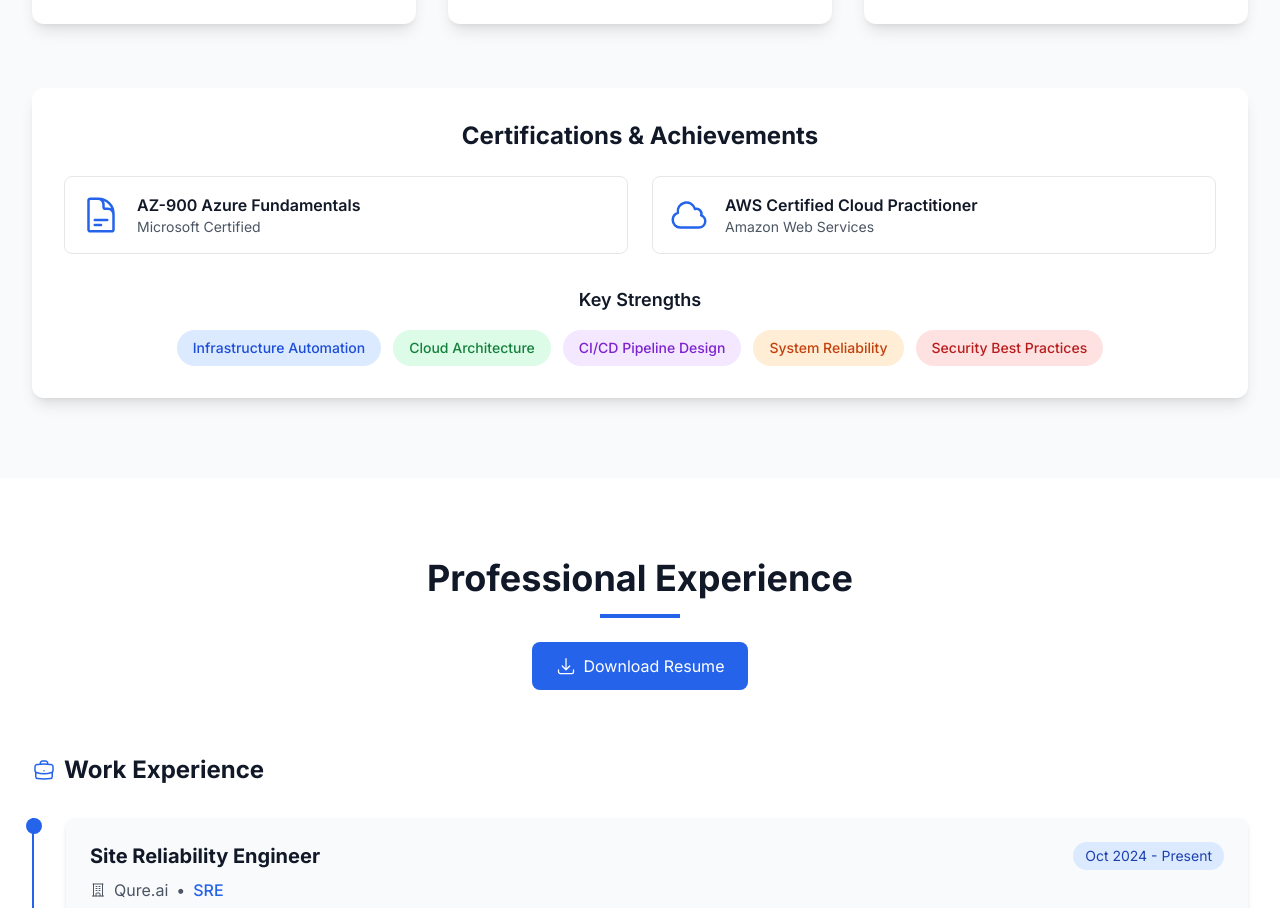
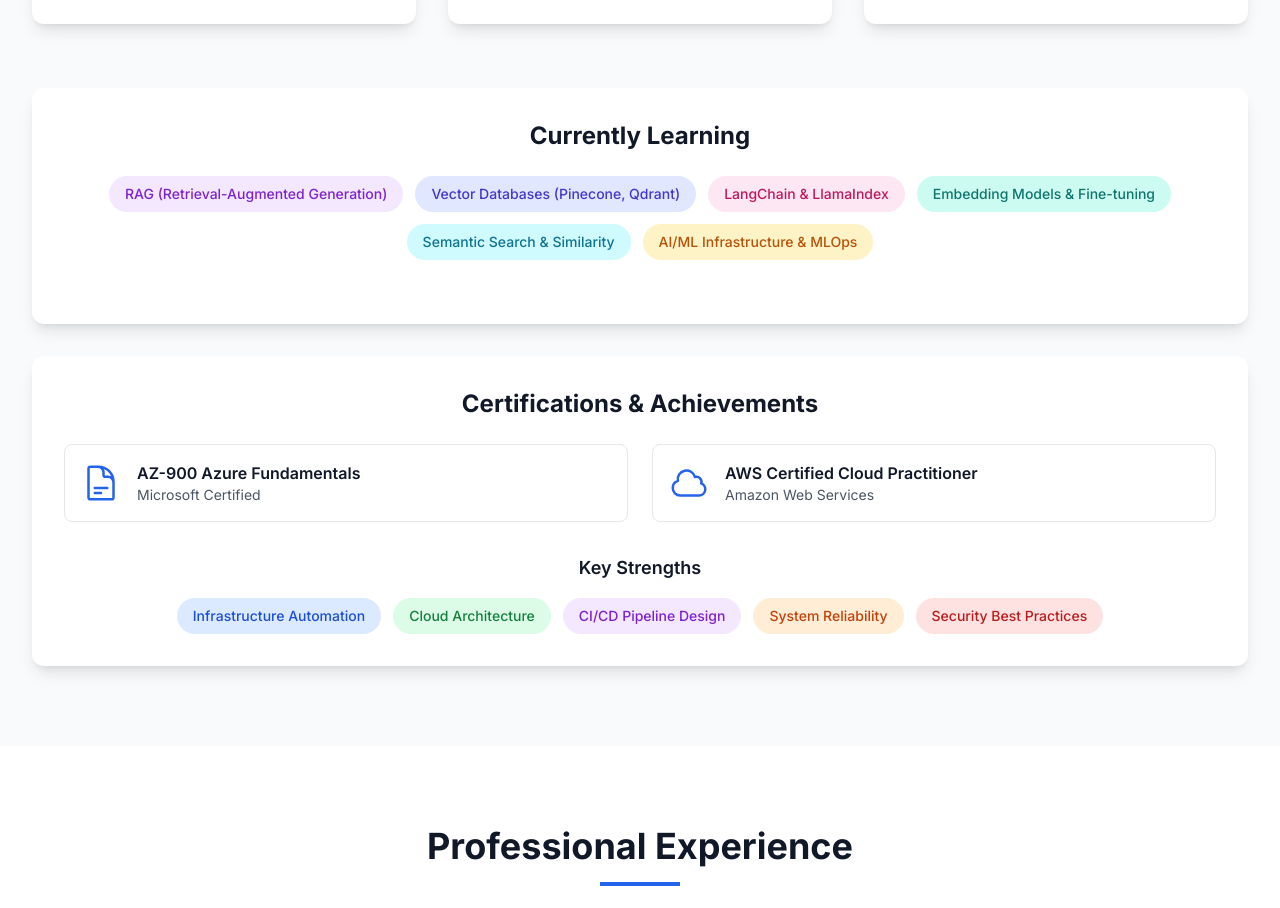
Before and after one commit to subbukp/portfolio, a Next.js app: page / in a window 1280 px wide. Shown: the part 2500-3408 px from the top of the page. Built offline with nearby package versions, Linux system fonts and the light colour scheme.

Commit message:
Add Currently Learning section to skills
- Added new section showcasing technologies being learned
- Includes RAG, Vector Databases, LangChain, LlamaIndex
- Added embedding models, semantic search, and MLOps topics
- Used colorful badges for visual distinction

```diff
--- a/components/sections/Skills.tsx
+++ b/components/sections/Skills.tsx
@@ -114,6 +114,36 @@ const Skills = () => {
           viewport={{ once: true }}
           className="mt-16 bg-white dark:bg-gray-800 rounded-xl shadow-lg p-8"
         >
+          <h3 className="text-2xl font-bold text-gray-900 dark:text-gray-100 mb-6 text-center">Currently Learning</h3>
+          <div className="flex flex-wrap gap-3 justify-center mb-8">
+            <span className="px-4 py-2 bg-purple-100 dark:bg-purple-900/30 text-purple-700 dark:text-purple-300 rounded-full text-sm font-medium">
+              RAG (Retrieval-Augmented Generation)
+            </span>
+            <span className="px-4 py-2 bg-indigo-100 dark:bg-indigo-900/30 text-indigo-700 dark:text-indigo-300 rounded-full text-sm font-medium">
+              Vector Databases (Pinecone, Qdrant)
+            </span>
+            <span className="px-4 py-2 bg-pink-100 dark:bg-pink-900/30 text-pink-700 dark:text-pink-300 rounded-full text-sm font-medium">
+              LangChain & LlamaIndex
+            </span>
+            <span className="px-4 py-2 bg-teal-100 dark:bg-teal-900/30 text-teal-700 dark:text-teal-300 rounded-full text-sm font-medium">
+              Embedding Models & Fine-tuning
+            </span>
+            <span className="px-4 py-2 bg-cyan-100 dark:bg-cyan-900/30 text-cyan-700 dark:text-cyan-300 rounded-full text-sm font-medium">
+              Semantic Search & Similarity
+            </span>
+            <span className="px-4 py-2 bg-amber-100 dark:bg-amber-900/30 text-amber-700 dark:text-amber-300 rounded-full text-sm font-medium">
+              AI/ML Infrastructure & MLOps
+            </span>
+          </div>
+        </motion.div>
+
+        <motion.div
+          initial={{ opacity: 0, y: 20 }}
+          whileInView={{ opacity: 1, y: 0 }}
+          transition={{ duration: 0.5, delay: 0.6 }}
+          viewport={{ once: true }}
+          className="mt-8 bg-white dark:bg-gray-800 rounded-xl shadow-lg p-8"
+        >
           <h3 className="text-2xl font-bold text-gray-900 dark:text-gray-100 mb-6 text-center">Certifications & Achievements</h3>
           <div className="grid grid-cols-1 md:grid-cols-2 gap-6">
             <div className="flex items-center p-4 border border-gray-200 dark:border-gray-700 rounded-lg hover:border-blue-500 dark:hover:border-blue-400 transition-colors">
```
